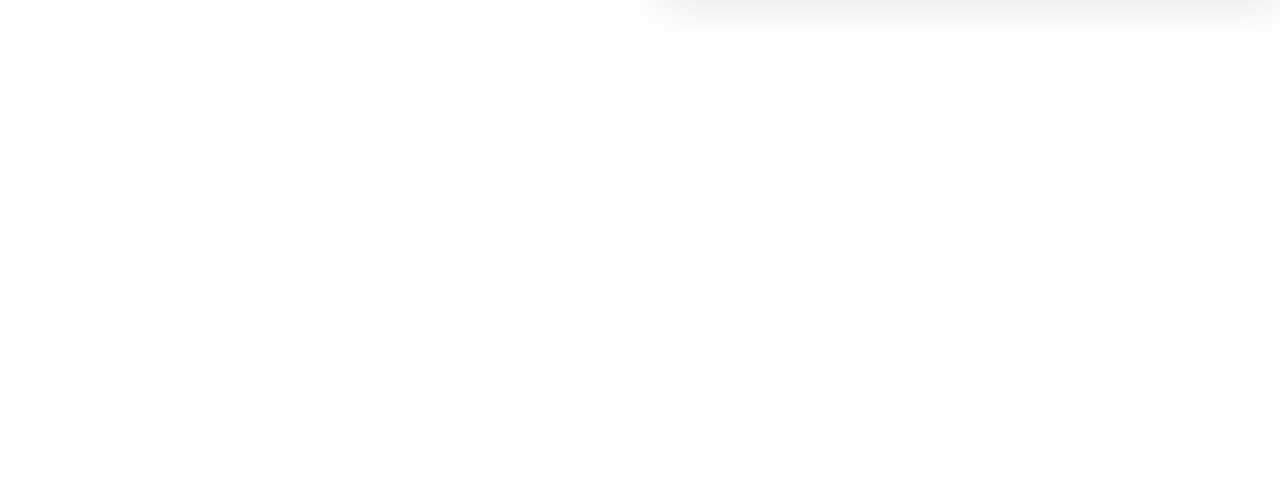
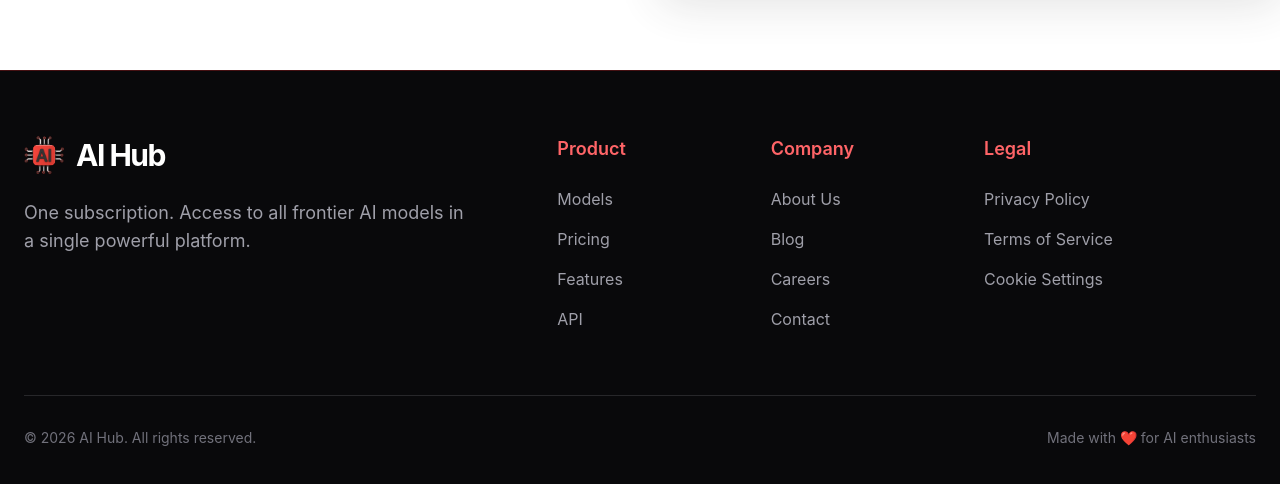
Before and after one commit to niloymehedi24-netizen/ai-models-hub, a React (Vite) app: page / in a window 1280 px wide. Shown: the part 652-1136 px from the top of the page. Before the commit the page ends 800 px from the top, so only its background shows below. Built offline with nearby package versions, Linux system fonts and the light colour scheme; grey boxes are pictures that could not be loaded.

Commit message:
added footer section

```diff
--- a/src/App.jsx
+++ b/src/App.jsx
@@ -1,11 +1,15 @@
 import Banner from "./components/Banner";
+import Footer from "./components/Footer";
 import NavBar from "./components/NavBar";
 
 function App() {
   return (
     <>
       <NavBar></NavBar>
+
       <Banner></Banner>
+
+      <Footer></Footer>
     </>
   );
 }
--- /dev/null
+++ b/src/components/Footer.jsx
@@ -0,0 +1,119 @@
+const Footer = () => {
+  return (
+    <footer className="bg-zinc-950 border-t border-red-900/50 pt-16 pb-10">
+      <div className="max-w-7xl mx-auto px-6">
+        <div className="grid grid-cols-1 md:grid-cols-12 gap-12">
+          {/* Logo & Description */}
+          <div className="md:col-span-5">
+            <div className="flex items-center gap-3 mb-6">
+              <img src="/logo.png" alt="AI Hub Logo" className="h-10 w-auto" />
+              <h2 className="text-3xl font-bold tracking-tighter text-white">
+                AI Hub
+              </h2>
+            </div>
+
+            <p className="text-zinc-400 text-lg max-w-md">
+              One subscription. Access to all frontier AI models in a single
+              powerful platform.
+            </p>
+
+            {/* <div className="mt-8 flex gap-6 text-2xl text-zinc-500">
+                            <a href="#" className="hover:text-red-500 transition-colors"><FaTwitter /></a>
+                            <a href="#" className="hover:text-red-500 transition-colors"><FaGithub /></a>
+                            <a href="#" className="hover:text-red-500 transition-colors"><FaLinkedin /></a>
+                            <a href="#" className="hover:text-red-500 transition-colors"><FaDiscord /></a>
+                            <a href="#" className="hover:text-red-500 transition-colors"><FaYoutube /></a>
+                        </div> */}
+          </div>
+
+          {/* Quick Links */}
+          <div className="md:col-span-2">
+            <h3 className="text-red-400 font-semibold mb-6 text-lg">Product</h3>
+            <ul className="space-y-4 text-zinc-400">
+              <li>
+                <a href="#" className="hover:text-white transition">
+                  Models
+                </a>
+              </li>
+              <li>
+                <a href="#" className="hover:text-white transition">
+                  Pricing
+                </a>
+              </li>
+              <li>
+                <a href="#" className="hover:text-white transition">
+                  Features
+                </a>
+              </li>
+              <li>
+                <a href="#" className="hover:text-white transition">
+                  API
+                </a>
+              </li>
+            </ul>
+          </div>
+
+          <div className="md:col-span-2">
+            <h3 className="text-red-400 font-semibold mb-6 text-lg">Company</h3>
+            <ul className="space-y-4 text-zinc-400">
+              <li>
+                <a href="#" className="hover:text-white transition">
+                  About Us
+                </a>
+              </li>
+              <li>
+                <a href="#" className="hover:text-white transition">
+                  Blog
+                </a>
+              </li>
+              <li>
+                <a href="#" className="hover:text-white transition">
+                  Careers
+                </a>
+              </li>
+              <li>
+                <a href="#" className="hover:text-white transition">
+                  Contact
+                </a>
+              </li>
+            </ul>
+          </div>
+
+          <div className="md:col-span-3">
+            <h3 className="text-red-400 font-semibold mb-6 text-lg">Legal</h3>
+            <ul className="space-y-4 text-zinc-400">
+              <li>
+                <a href="#" className="hover:text-white transition">
+                  Privacy Policy
+                </a>
+              </li>
+              <li>
+                <a href="#" className="hover:text-white transition">
+                  Terms of Service
+                </a>
+              </li>
+              <li>
+                <a href="#" className="hover:text-white transition">
+                  Cookie Settings
+                </a>
+              </li>
+            </ul>
+          </div>
+        </div>
+
+        {/* Bottom Bar */}
+        <div className="mt-16 pt-8 border-t border-zinc-800 flex flex-col md:flex-row items-center justify-between gap-4 text-sm text-zinc-500">
+          <div>© {new Date().getFullYear()} AI Hub. All rights reserved.</div>
+
+          <div className="flex gap-6">
+            <a href="#" className="hover:text-red-400 transition">
+              Made with ❤️ for AI enthusiasts
+            </a>
+          </div>
+        </div>
+      </div>
+    </footer>
+  );
+};
+
+export default Footer;
```
